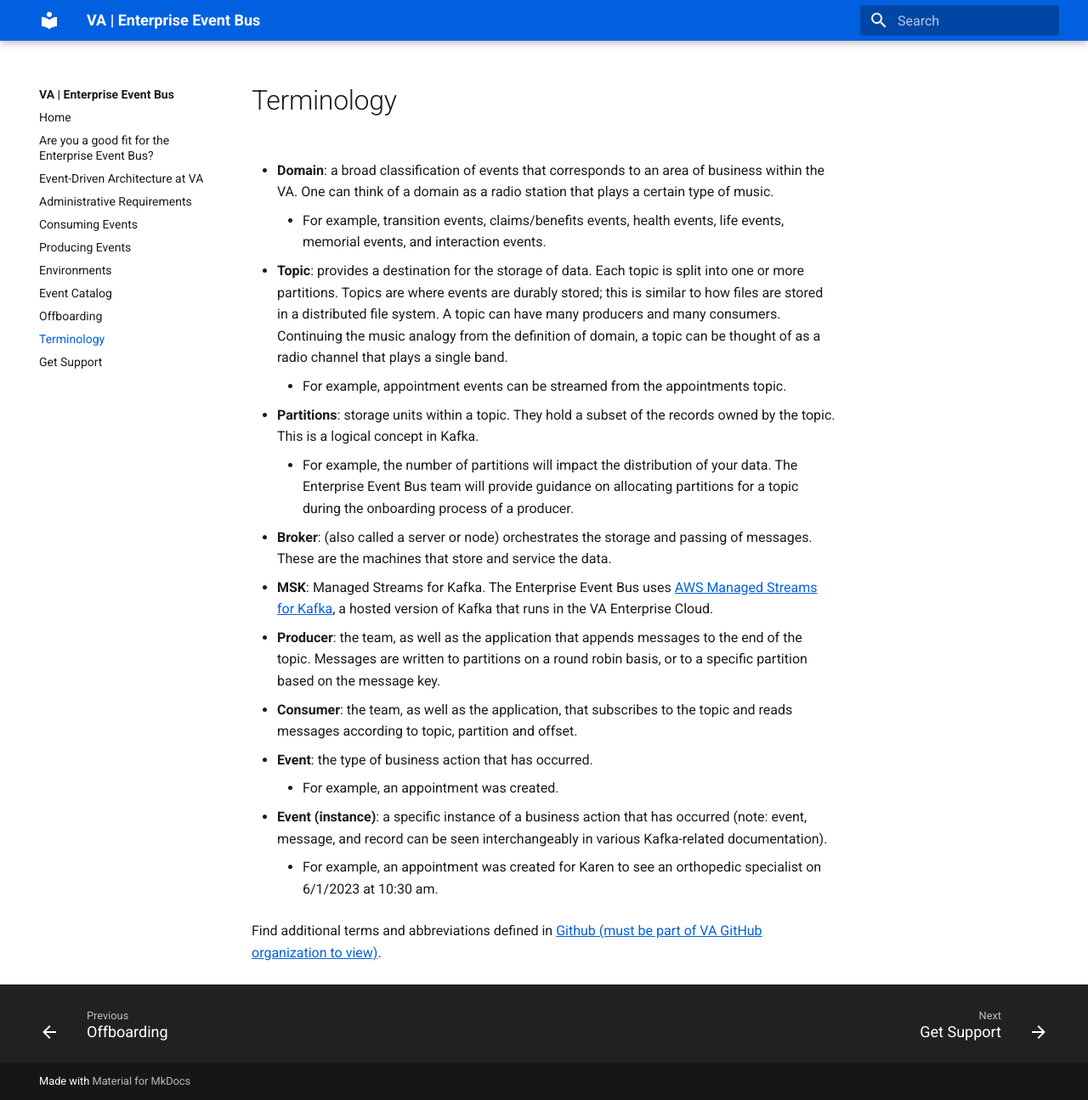
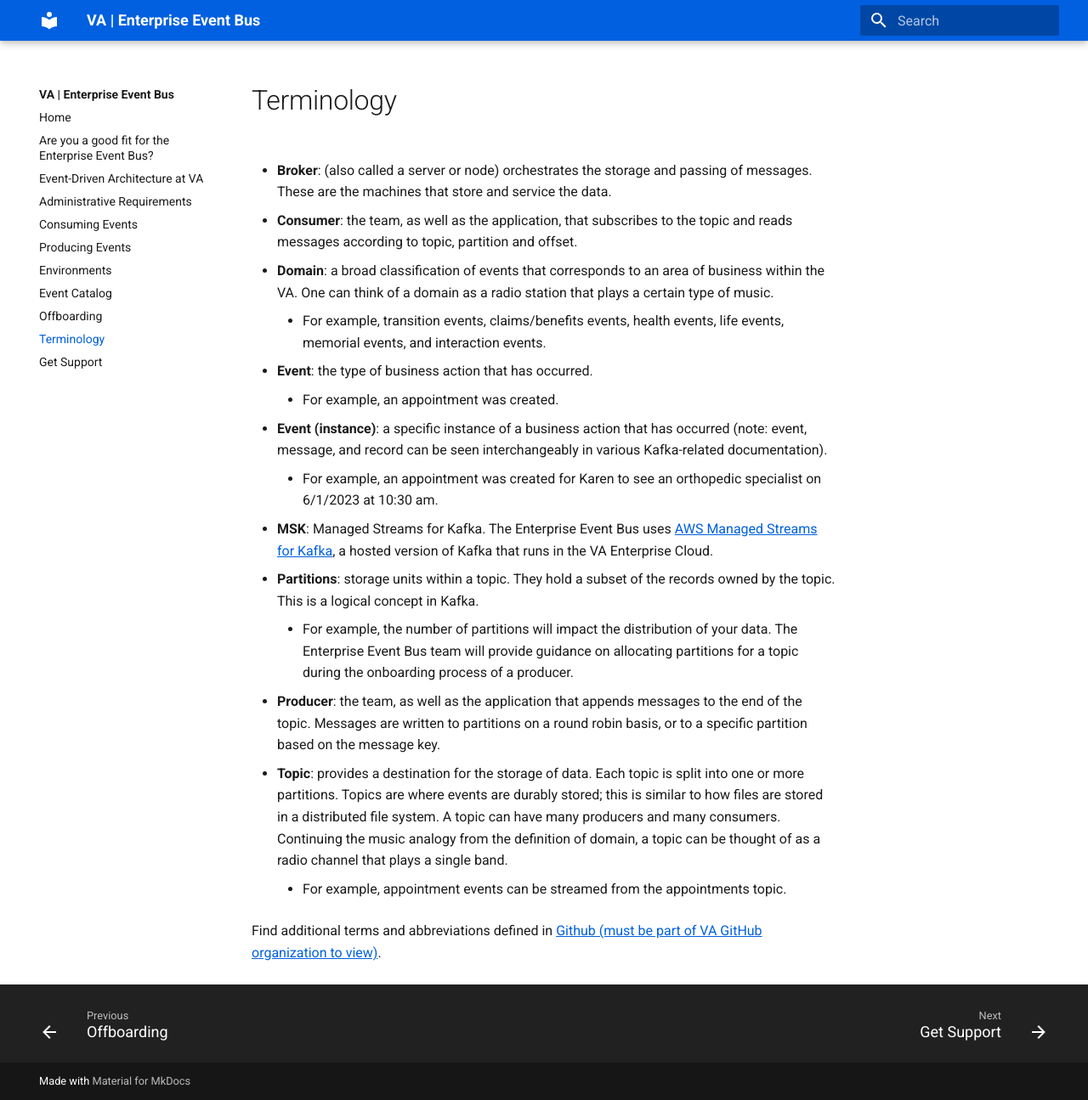
Before and after one commit to department-of-veterans-affairs/ves-event-bus-developer-portal, an MkDocs documentation site: the page built from docs/terminology.md, in a window 1280 px wide and 1295 px high. Shown: the whole window at 85% size. Built offline with MkDocs 1.6.1 and Material for MkDocs 9.7.7, drawn with Linux system fonts in a browser that asks for light colours; part of the change alters nothing that is shown.

```diff
--- a/docs/terminology.md
+++ b/docs/terminology.md
@@ -4,22 +4,12 @@ title: Terminology
 
 # Terminology
 
+* **Broker**: (also called a server or node) orchestrates the storage and passing of messages. These are the machines that store and service the data.
+
+* **Consumer**: the team, as well as the application, that subscribes to the topic and reads messages according to topic, partition and offset.
+
 * **Domain**: a broad classification of events that corresponds to an area of business within the VA. One can think of a domain as a radio station that plays a certain type of music.
     * For example, transition events, claims/benefits events, health events, life events, memorial events, and interaction events.
-
-* **Topic**: provides a destination for the storage of data. Each topic is split into one or more partitions. Topics are where events are durably stored; this is similar to how files are stored in a distributed file system. A topic can have many producers and many consumers. Continuing the music analogy from the definition of domain, a topic can be thought of as a radio channel that plays a single band.
-    * For example, appointment events can be streamed from the appointments topic.
-
-* **Partitions**: storage units within a topic. They hold a subset of the records owned by the topic. This is a logical concept in Kafka.
-    * For example, the number of partitions will impact the distribution of your data. The Enterprise Event Bus team will provide guidance on allocating partitions for a topic during the onboarding process of a producer.
-
-* **Broker**: (also called a server or node) orchestrates the storage and passing of messages. These are the machines that store and service the data.
-
-* **MSK**: Managed Streams for Kafka. The Enterprise Event Bus uses [AWS Managed Streams for Kafka](https://docs.aws.amazon.com/msk/), a hosted version of Kafka that runs in the VA Enterprise Cloud.
-
-* **Producer**: the team, as well as the application that appends messages to the end of the topic. Messages are written to partitions on a round robin basis, or to a specific partition based on the message key.
-
-* **Consumer**: the team, as well as the application, that subscribes to the topic and reads messages according to topic, partition and offset.
 
 * **Event**: the type of business action that has occurred.
     * For example, an appointment was created.
@@ -27,4 +17,14 @@ title: Terminology
 * **Event (instance)**: a specific instance of a business action that has occurred  (note: event, message, and record can be seen interchangeably in various Kafka-related documentation).
     * For example, an appointment was created for Karen to see an orthopedic specialist on 6/1/2023 at 10:30 am.
 
+* **MSK**: Managed Streams for Kafka. The Enterprise Event Bus uses [AWS Managed Streams for Kafka](https://docs.aws.amazon.com/msk/), a hosted version of Kafka that runs in the VA Enterprise Cloud.
+
+* **Partitions**: storage units within a topic. They hold a subset of the records owned by the topic. This is a logical concept in Kafka.
+    * For example, the number of partitions will impact the distribution of your data. The Enterprise Event Bus team will provide guidance on allocating partitions for a topic during the onboarding process of a producer.
+
+* **Producer**: the team, as well as the application that appends messages to the end of the topic. Messages are written to partitions on a round robin basis, or to a specific partition based on the message key.
+
+* **Topic**: provides a destination for the storage of data. Each topic is split into one or more partitions. Topics are where events are durably stored; this is similar to how files are stored in a distributed file system. A topic can have many producers and many consumers. Continuing the music analogy from the definition of domain, a topic can be thought of as a radio channel that plays a single band.
+    * For example, appointment events can be streamed from the appointments topic.
+
 Find additional terms and abbreviations defined in [Github (must be part of VA GitHub organization to view)](https://github.com/department-of-veterans-affairs/VES/blob/master/research/Event%20Bus/Event%20Bus%20Terminology.md).
```
